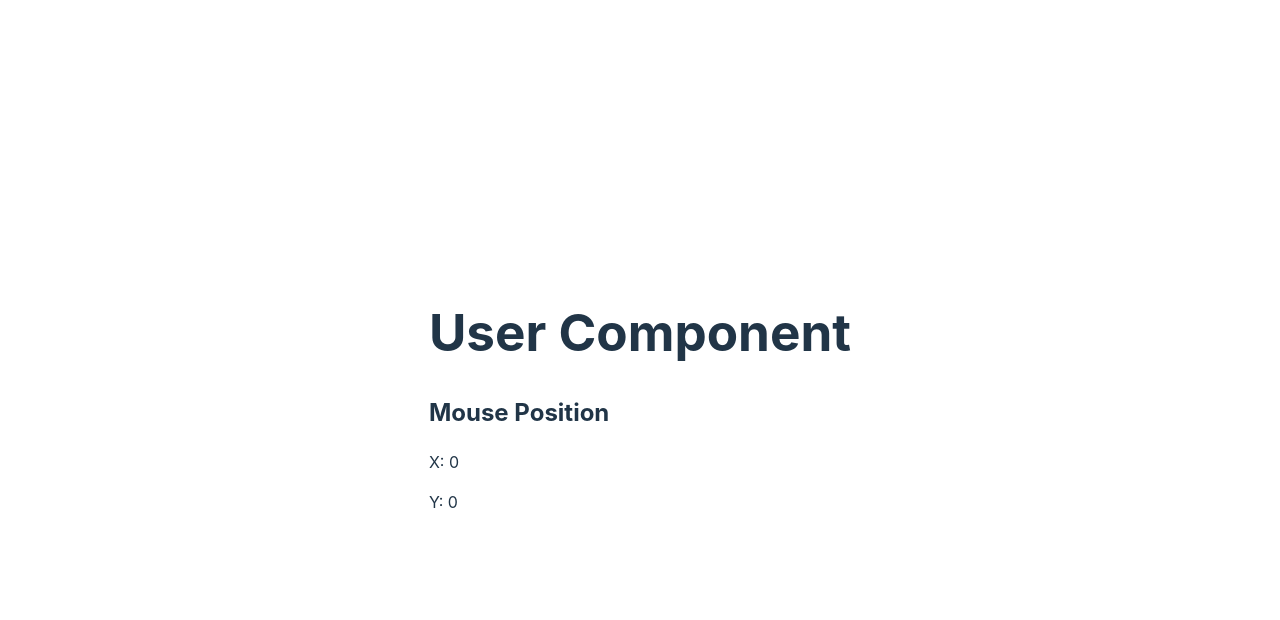
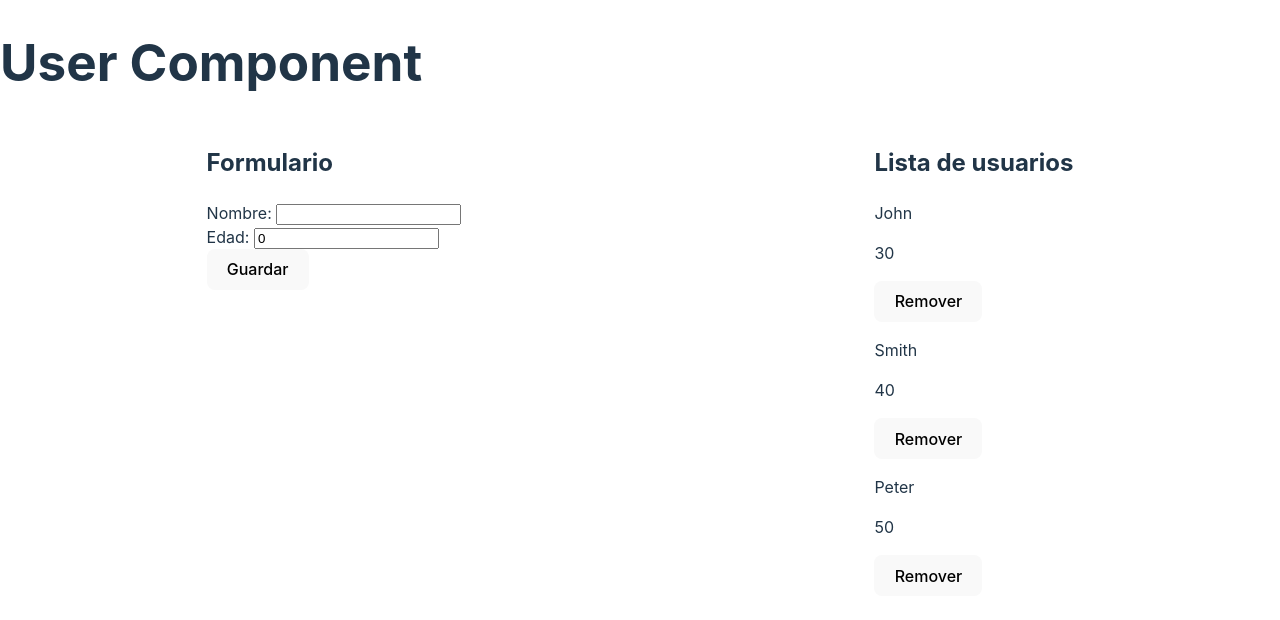
Before and after one commit to bypabloc/vite-vue2-ts-storybook-test-components-library-eslint-prettier-formatonsave, a Vue app: page / in a window 1280 px wide. Shown: the top 620 px of the page. Built offline with nearby package versions, Linux system fonts and the light colour scheme.

Commit message:
Store basic
- [COMPONENTS] All
- [TYPE] Add

```diff
--- a/src/App.vue
+++ b/src/App.vue
@@ -6,4 +6,5 @@
 
 <script setup lang="ts">
 import UserComponent from '@/components/User/Index.vue'
+import MouseComponent from '@/components/Mouse/Index.vue'
 </script>
--- a/src/components/User copy/Index.vue
+++ b/src/components/Mouse/Index.vue
@@ -1,7 +1,7 @@
 <template>
   <div>
-    <div>
-      <h1>User Component</h1>
+    <div class="flex-center-horizontal">
+      <h1>Mouse Component</h1>
     </div>
     <div>
       <h2>Mouse Position</h2>
@@ -19,3 +19,5 @@ const mouse = useMouse()
 const onClick = () => {
 };
 </script>
+
+<style lang="sass" scoped src="./styles.sass"/>
--- a/src/components/User/Index.vue
+++ b/src/components/User/Index.vue
@@ -3,19 +3,63 @@
     <div>
       <h1>User Component</h1>
     </div>
-    <div>
-      <h2>Mouse Position</h2>
-      <p>X: {{ mouse.x.value }}</p>
-      <p>Y: {{ mouse.y.value }}</p>
+    <div class="flex-center-horizontal">
+      <div>
+        <h2>Formulario</h2>
+        <div>
+          <label for="name">Nombre: </label>
+          <input type="text" name="name" v-model="form.name">
+        </div>
+        <div>
+          <label for="age">Edad: </label>
+          <input type="number" name="age" v-model="form.age">
+        </div>
+        <div>
+          <button
+            type="button"
+            @click="onClick"
+          >
+            Guardar
+          </button>
+        </div>
+      </div>
+      <div>
+        <h2>Lista de usuarios</h2>
+        <div v-for="userItem in user.userList.value" :key="userItem.uuid">
+          <p>{{ userItem.name }}</p>
+          <p>{{ userItem.age }}</p>
+          <button
+            type="button"
+            @click="removeUser(userItem.uuid)"
+          >
+            Remover
+          </button>
+        </div>
+      </div>
     </div>
   </div>
 </template>
 
 <script lang="ts" setup>
-import { useMouse } from "@/hook/mouse";
+import { reactive } from "vue";
+import { User } from "@/interface/user";
+import { useUser } from "@/hook/user";
 
-const mouse = useMouse()
+const user = useUser()
+
+const form = reactive<User>({
+  name: '',
+  age: 0
+})
 
 const onClick = () => {
+  console.log('form', form)
+  user.addUser(form)
 };
+
+const removeUser = (uuid: User['uuid']) => {
+  user.removeUser(uuid)
+}
 </script>
+
+<style lang="sass" scoped src="./styles.sass"/>
--- a/src/components/User/styles.sass
+++ b/src/components/User/styles.sass
@@ -1,2 +1,6 @@
 .flex-center-horizontal
   display: flex
+  flex-direction: row
+  flex-wrap: nowrap
+  align-content: center
+  justify-content: space-around
--- a/src/data/users.json
+++ b/src/data/users.json
@@ -1,22 +1,19 @@
 {
     "userList": [
         {
-            "id": 1,
+            "uuid": "1",
             "name": "John",
-            "age": 30,
-            "address": "New York"
+            "age": 30
         },
         {
-            "id": 2,
+            "uuid": "2",
             "name": "Smith",
-            "age": 40,
-            "address": "California"
+            "age": 40
         },
         {
-            "id": 3,
+            "uuid": "3",
             "name": "Peter",
-            "age": 50,
-            "address": "Texas"
+            "age": 50
         }
     ],
     "userMocks": [
--- a/src/hook/user.ts
+++ b/src/hook/user.ts
@@ -8,14 +8,22 @@ const userStore = useUserStore();
 
 export const useUser = () => {
   const { user, userList } = storeToRefs(userStore);
-  const { setUser: setUserStore, getUserList: getUserListStore } = userStore;
+  const {
+    addUser: addUserStore,
+    getUserList: getUserListStore,
+    removeUser: removeUserStore,
+  } = userStore;
 
-  const setUser = (user: User): User => {
-    return setUserStore(user);
+  const addUser = (user: User): User => {
+    return addUserStore(user);
   };
 
   const getUserList = async (): Promise<User[]> => {
     return await getUserListStore();
+  };
+
+  const removeUser = (uuid: User["uuid"]): void => {
+    removeUserStore(uuid);
   };
 
   onMounted(async () => {
@@ -24,8 +32,9 @@ export const useUser = () => {
 
   return {
     user,
-    setUser,
+    addUser,
     userList,
     getUserList,
+    removeUser,
   };
 };
--- a/src/interface/user.ts
+++ b/src/interface/user.ts
@@ -1,5 +1,5 @@
 export interface User {
-  id?: number;
+  uuid?: string;
   name: string;
   age: number;
 }
--- a/src/store/modules/user.ts
+++ b/src/store/modules/user.ts
@@ -1,34 +1,44 @@
+import { ref, reactive, computed } from "vue";
+
 import { User, UserState } from "@/interface/user";
 
 import userData from "@/data/users.json";
 
 import { defineStore } from "pinia";
 
-export const useUserStore = defineStore("user", {
-  state: (): UserState => ({
+export const useUserStore = defineStore("user", () => {
+  // reactive state as UserState
+  const state: UserState = reactive({
     user: null,
     userList: [],
-  }),
-  getters: {
-    getUser:
-      (state: UserState) =>
-      (id: number): User | null => {
-        return state.userList.find((user) => user.id === id) || null;
-      },
-  },
-  actions: {
-    setUser(user: User): User {
-      this.user = user;
-      return user;
-    },
-    async getUserList(): Promise<User[]> {
-      return new Promise((resolve) => {
-        setTimeout(() => {
-          const userListData = userData.userList as User[];
-          this.userList = userListData;
-          resolve(userListData);
-        });
-      });
-    },
-  },
+  });
+
+  // computed state
+  const user = computed(() => state.user);
+  const userList = computed(() => state.userList);
+
+  // actions
+  const addUser = (user: User): User => {
+    if (!user.uuid) user.uuid = Math.random().toString(36).substr(2, 9);
+    console.log("user", user);
+    state.userList.push(user);
+    return user;
+  };
+
+  const getUserList = async (): Promise<User[]> => {
+    state.userList = userData.userList as User[];
+    return state.userList;
+  };
+
+  const removeUser = (uuid: User["uuid"]): void => {
+    state.userList = state.userList.filter((user) => user.uuid !== uuid);
+  };
+
+  return {
+    user,
+    addUser,
+    userList,
+    getUserList,
+    removeUser,
+  };
 });
--- a/src/style.css
+++ b/src/style.css
@@ -27,12 +27,7 @@ body {
   margin: 0;
   min-width: 320px;
   min-height: 100vh;
-  display: flex;
-    flex-direction: column;
-    flex-wrap: wrap;
-    align-content: center;
-    justify-content: center;
-    align-items: center;
+  display: block;
 }
 
 h1 {
```
Also changed, not shown: src/components/Mouse/styles.sass (renamed from src/components/User copy/styles.sass).
